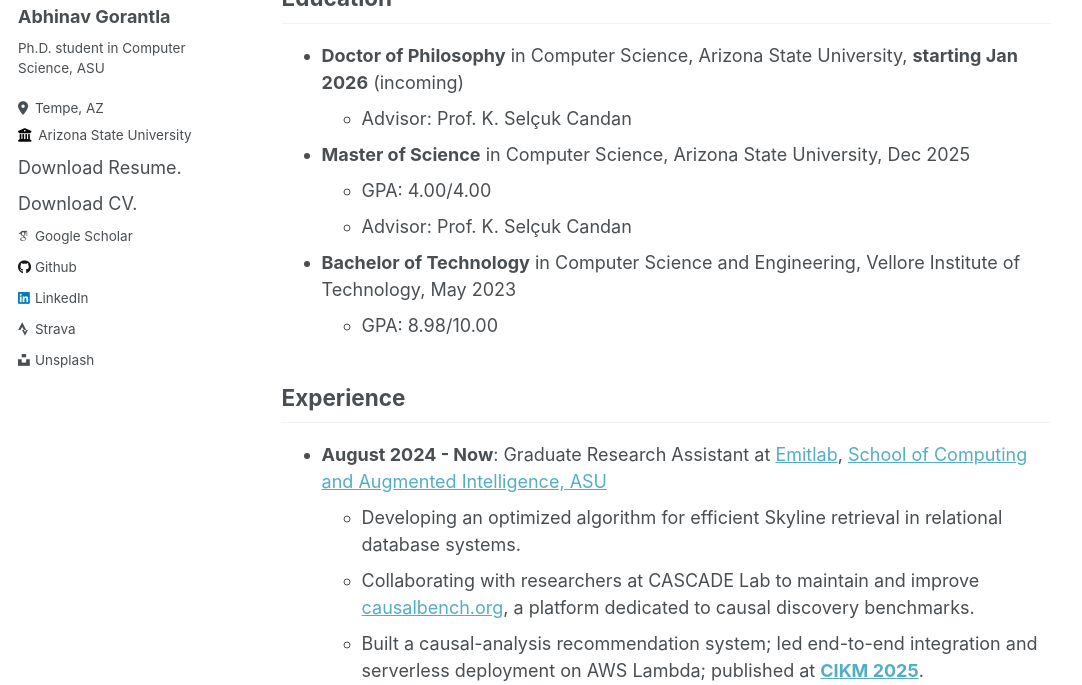
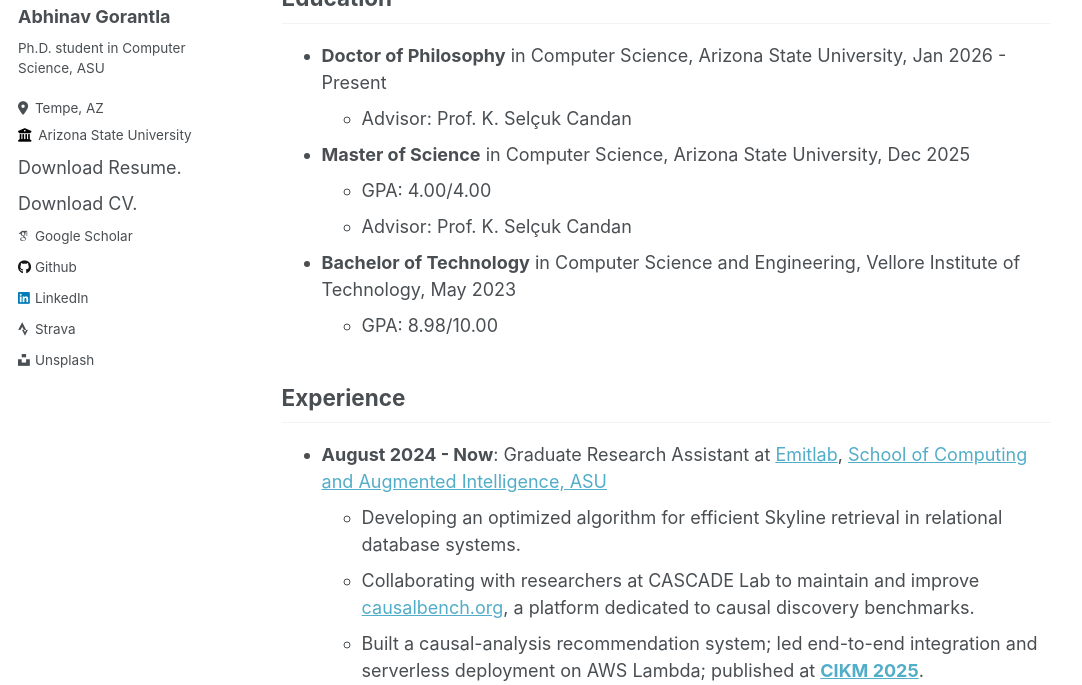
Before and after one commit to AbhinavGor/abhinavgor.github.io, a Jekyll site: the page built from _pages/about.md, in a window 1280 px wide and 900 px high, scrolled down 589 px, cut to the strip 215-900 px from the top of the window. Shown: the whole strip, without its empty margins (0-1082 px from the left). Built offline with Jekyll 4.4.1, drawn with Linux system fonts in a browser that asks for light colours; some web fonts are replaced; some of the changed text lies outside the part shown.

Commit message:
Updates education

```diff
--- a/_includes/footer/custom.html
+++ b/_includes/footer/custom.html
@@ -1,4 +1,4 @@
 <!-- start custom footer snippets -->
- Last Updated: January 2026
+ Last Updated: March, 2026
 <!-- <a href="/sitemap/">Sitemap</a> -->
 <!-- end custom footer snippets -->
--- a/_pages/about.md
+++ b/_pages/about.md
@@ -20,7 +20,7 @@ My research lies at the intersection of causal machine learning, multi-objective
 
 ## Education
 
-* **Doctor of Philosophy** in Computer Science, Arizona State University, **starting Jan 2026** (incoming)
+* **Doctor of Philosophy** in Computer Science, Arizona State University, Jan 2026 - Present
   * Advisor: Prof. K. Selçuk Candan
 * **Master of Science** in Computer Science, Arizona State University, Dec 2025
   * GPA: 4.00/4.00
```
